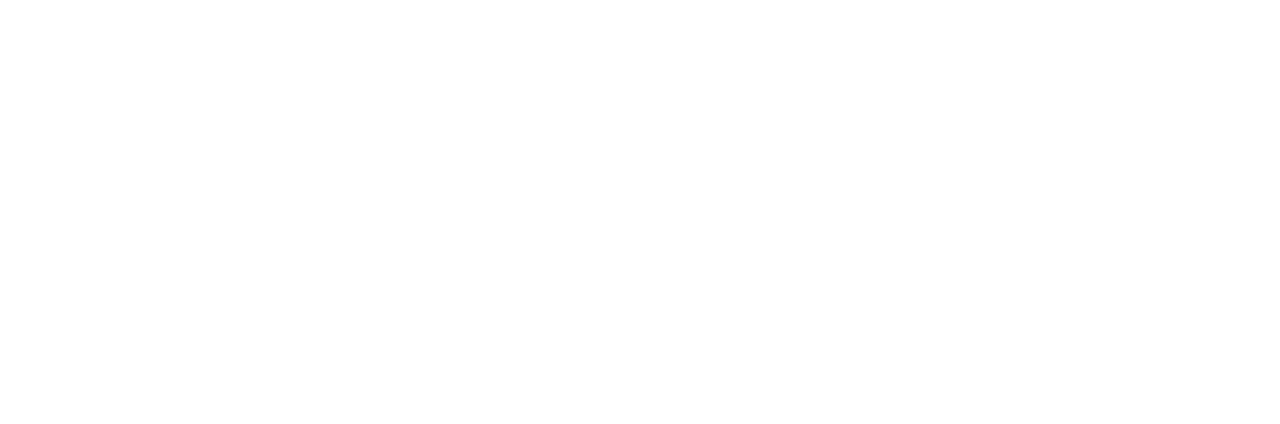
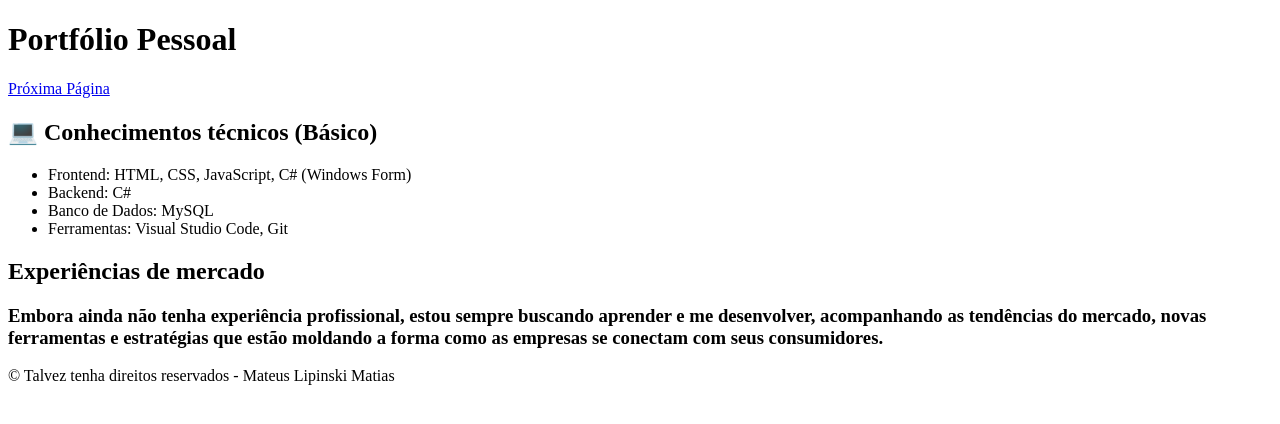
Before and after one commit to Mateus-Lipinski/Portfolio-Pessoal-2025, a plain HTML site: page index.html in a window 1280 px wide. Drawn offline with Linux system fonts and the light colour scheme.

Commit message:
feat/changes;files

```diff
--- a/index.html
+++ b/index.html
@@ -8,5 +8,41 @@
 </head>
 <body>
 
+    <!--Cabeçalho-->
+    <header>
+        <h1>Portfólio Pessoal</h1>
+        <a href="./pagina2/pagina2.html">Próxima Página</a>
+    </header>
+
+    <main>
+        <!--Conhecimentos Técnicos-->
+        <section>
+            <h2> 💻 Conhecimentos técnicos (Básico)</h2>
+            <ul>
+                <li>Frontend: HTML, CSS, JavaScript, C# (Windows Form)</li>
+                <li>Backend: C#</li>
+                <li>Banco de Dados: MySQL</li>
+                <li>Ferramentas: Visual Studio Code, Git</li>
+            </ul>
+        </section>
+
+        <!--Experiências de mercado-->
+        <section>
+            <h2>Experiências de mercado</h2>
+            <h3>
+                Embora ainda não tenha experiência profissional,
+                estou sempre buscando aprender e me desenvolver,
+                acompanhando as tendências do mercado,
+                novas ferramentas e estratégias que estão moldando
+                a forma como as empresas se conectam com seus consumidores.
+            </h3>
+        </section>
+    </main>
+
+    <!--Rodapé-->
+    <footer>
+        &copy Talvez tenha direitos reservados - Mateus Lipinski Matias
+    </footer>
+
 </body>
 </html>
```
Also changed, not shown: pagina2/pagina2.html (+35 -0 lines), img/Ore para Deus imediatamente.jpg (added).
